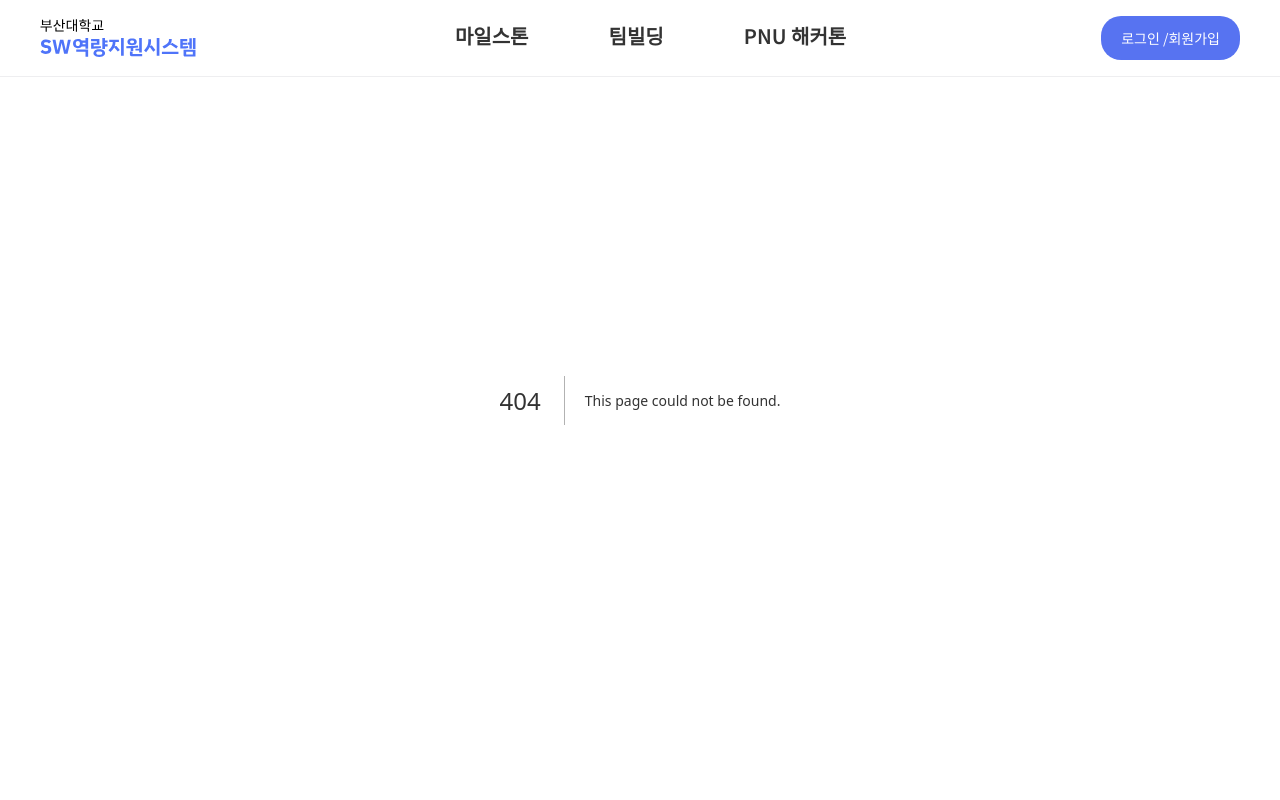
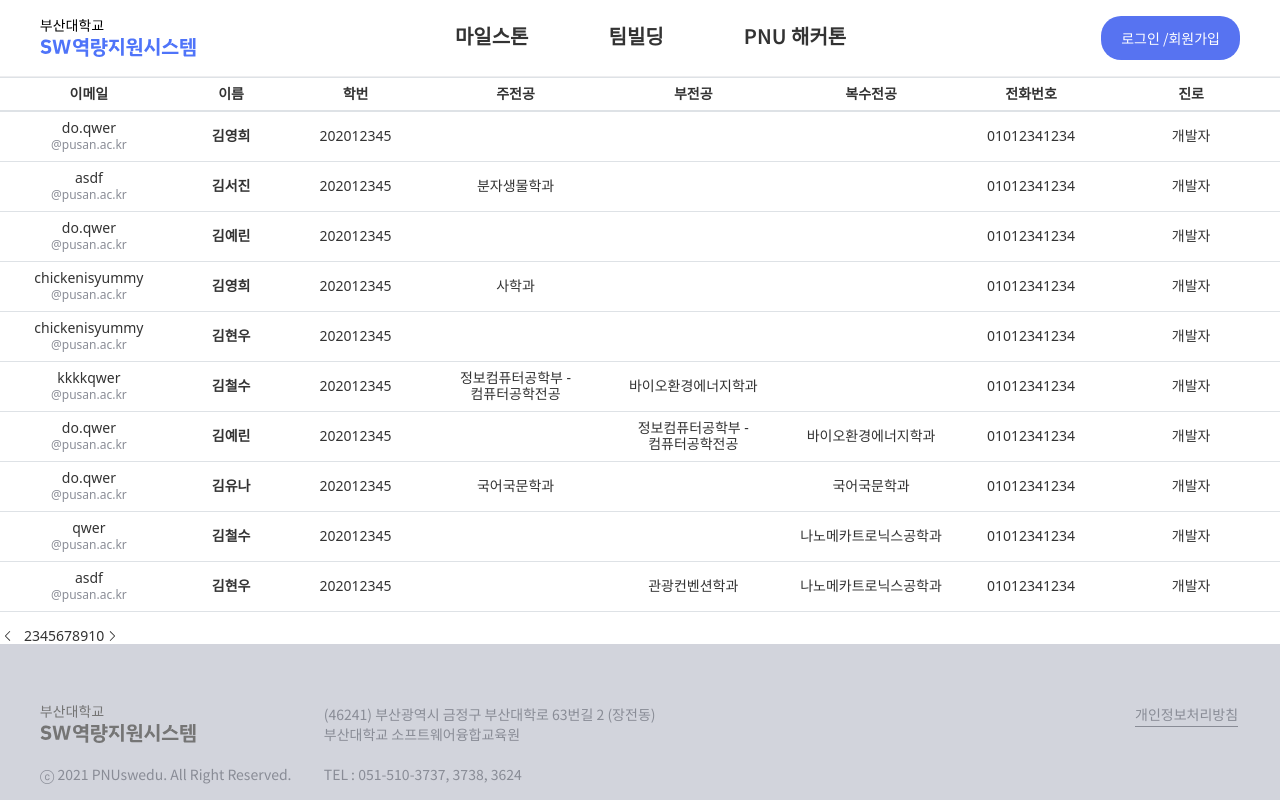
Before and after one commit to SW-CSS/sw-css, a Next.js app in the folder frontend/: page /admin/member/list in a window 1280 px wide. Before the commit this address had no page. Shown: the top 800 px of the page. Built offline with nearby package versions, Linux system fonts and the light colour scheme.

Commit message:
feat: 회원관리 페이지 구현

```diff
--- /dev/null
+++ b/frontend/src/app/admin/member/list/page.tsx
@@ -0,0 +1,41 @@
+/* eslint-disable max-len */
+
+import { headers } from 'next/headers';
+
+import Pagination from '@/adminComponents/Pagination';
+import { fieldCategories, members } from '@/mocks/adminMember';
+
+import MemberTable from './components/MemberTable';
+import SearchBox from './components/SearchBox';
+
+const Page = ({ searchParams }: { searchParams?: { [key: string]: string | undefined } }) => {
+  const headersList = headers();
+  const pathname = headersList.get('x-pathname') || '';
+
+  const page = searchParams?.page ? parseInt(searchParams.page, 10) : 1;
+  const field = searchParams?.field ? parseInt(searchParams.field, 10) : -1;
+  const keyword = searchParams?.keyword ? searchParams.keyword : '';
+
+  // TODO: 검색 영역 조회 api 호출
+  // TODO: query에 따른 학생 목록 조회 api 호출
+
+  return (
+    <div className="w-full">
+      <div className="border-admin-border bg-admin-background-light flex items-center rounded-sm border-[1px] px-5 py-3 text-sm">
+        <span className="mr-20">
+          총 <span className="text-admin-primary-main">{members.length}</span>명의 회원이 있습니다.
+        </span>
+        <SearchBox initialValues={{ field, keyword }} fieldCategories={fieldCategories} />
+      </div>
+      <MemberTable members={members.slice((page - 1) * 10, page * 10)} />
+      <Pagination
+        currentPage={page}
+        totalItems={members.length}
+        pathname={pathname}
+        query={JSON.stringify(searchParams)}
+      />
+    </div>
+  );
+};
+
+export default Page;
```
